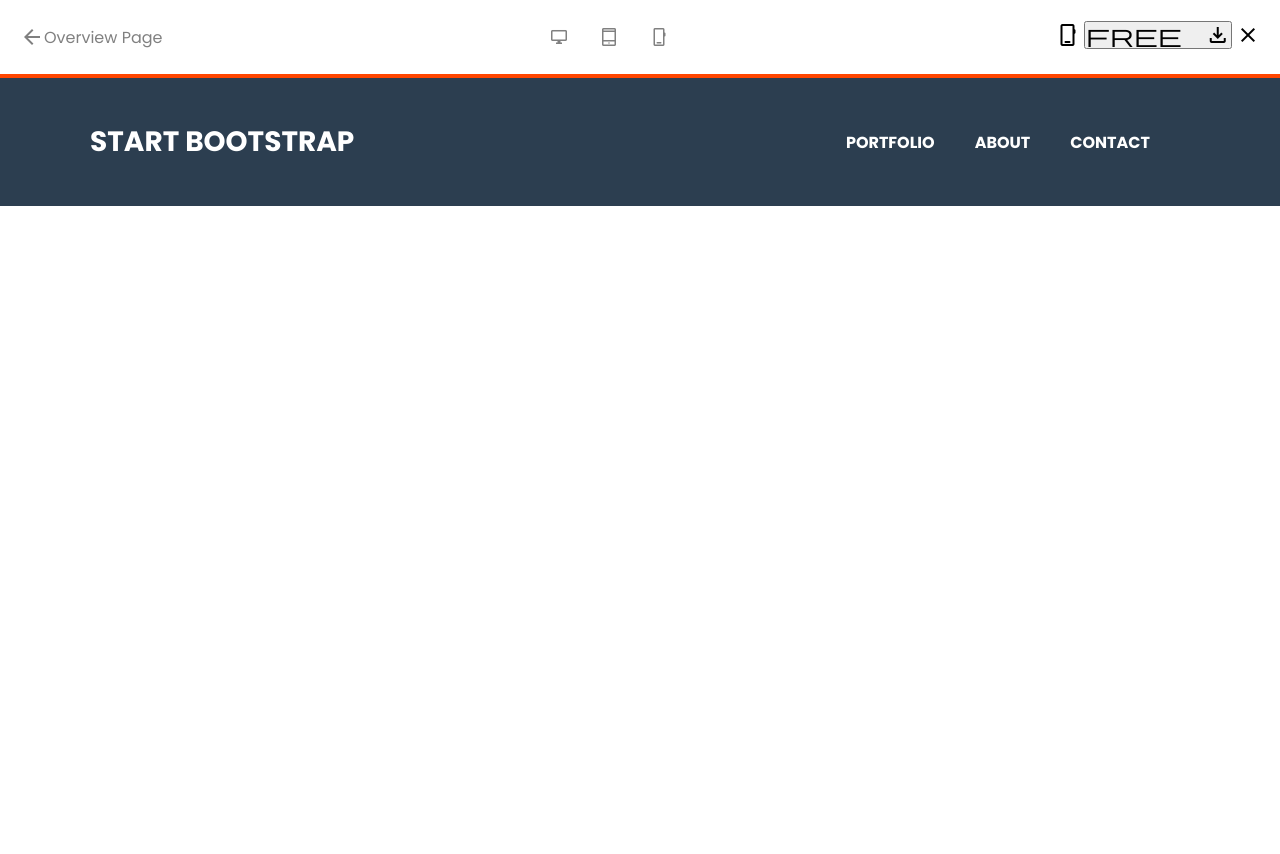
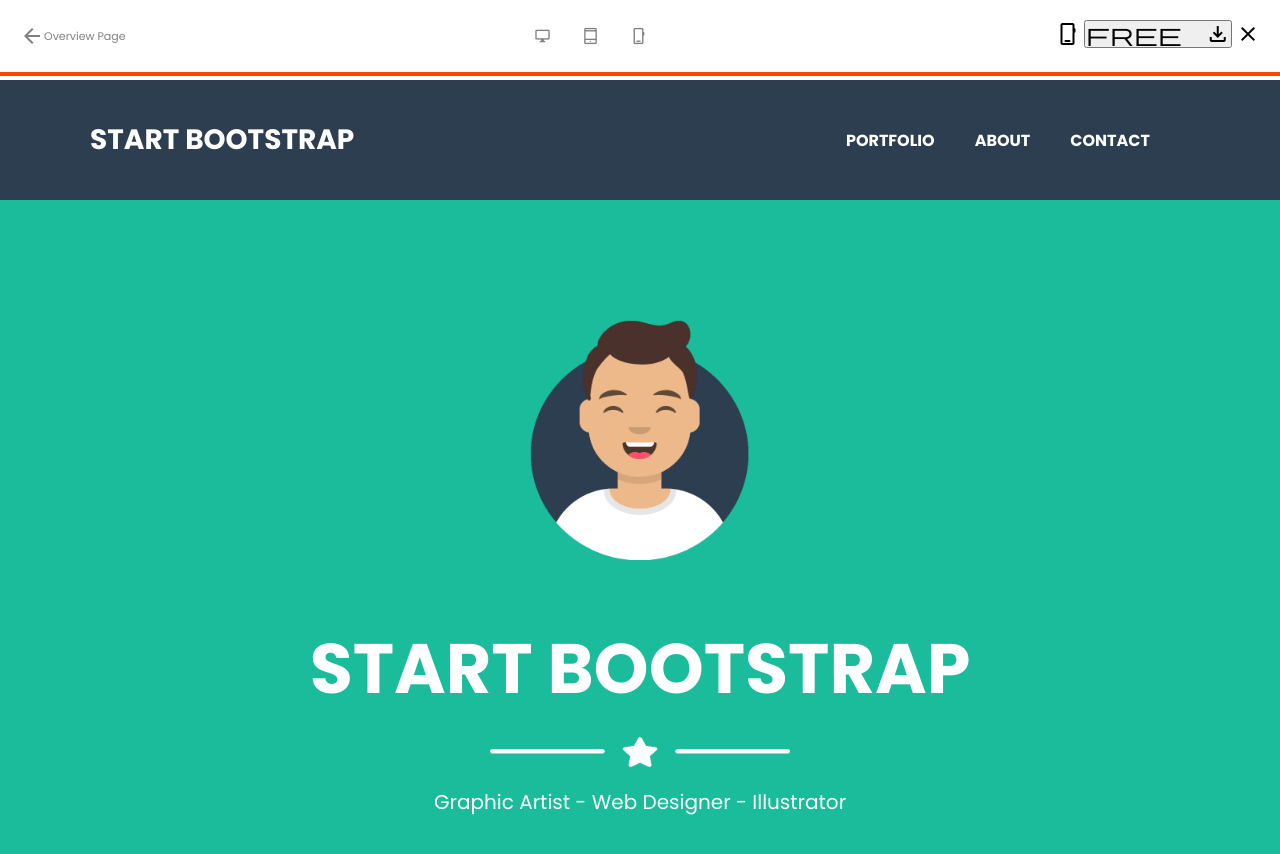
Before and after one commit to AliChrief/bootstrap-clone, a plain HTML site: page index.html in a window 1280 px wide. Before the commit the page ends 800 px from the top, so only its background shows below. Drawn offline with nearby package versions, Linux system fonts and the light colour scheme.

Commit message:
finsih the second section

```diff
--- a/css/style.css
+++ b/css/style.css
@@ -8,11 +8,15 @@
     scroll-behavior: smooth;
 
 }
+
+img {
+    height: 100%;
+  }
+
 /* header-section */
 header{
     background-color: #f0f0f0;
     width:100%;
-
     z-index: 999;
     display:flex;
     padding:12px 20px;
@@ -20,11 +24,13 @@ header{
     background-color: white;
     align-items: center;
     border-bottom: solid orangered 4px;
+    z-index: 999;
+    position:fixed;
 
 }
 .tablet-icons{
     margin: 15px;
-    font-size: 20px;
+    font-size: 18px;
 
 
 }
@@ -34,19 +40,25 @@ header{
 .mid-header{
     display: flex;
     justify-content: center;
+    text-align: center;
 }
 .start-header{
     display:flex;
     align-items: center;;
+    font-size:11px;
 }
 .nav-container{
     display: flex;
-    height: 16vh;
+    height: 15vh;
+    width:100%;
     background-color: #2C3E50;
     align-items: center;
     justify-content: space-between;
     color:white;
     padding: 0 90px;
+}
+.bootstrap-container{
+    padding-top: 10vh;
 }
 .bootstrap-paragraph{
     font-size: 28px;
@@ -63,3 +75,42 @@ header{
 .nav-links{
     padding-right:40px;
 }
+.start-bootstarp{
+    width:100%;
+    background-color:#1ABC9C ;
+    height:102vh;
+    padding-top: 15vh;
+
+}
+
+.profile {
+    display:flex;
+    justify-content: center;
+    width:100%;
+    text-align: center;
+  }
+  .profile>img{
+    width: 220px;;
+    height:240px;
+  }
+.subtitle{
+    color:white;
+    text-align: center;
+    padding-top:7vh;
+}
+ .subtitle > img{
+    width: 300px;
+    height:30px;
+
+ }
+
+ .title{
+    font-weight: bold;
+    font-size: 70px;
+    font-weight: bold;
+    padding-bottom: 15px;
+ }
+ .desc-type{
+    padding:20px 0;
+    font-size: 20px;
+ }
--- a/index.html
+++ b/index.html
@@ -31,14 +31,26 @@
     </header>
     <section class="bootstrap-container">
         <div class="nav-container">
+
         <p class="bootstrap-paragraph">START BOOTSTRAP</p>
         <nav class="nav-bar">
             <a class="nav-links">PORTFOLIO </a>
             <a class="nav-links">ABOUT</a>
             <a class="nav-links">CONTACT</a>
         </nav>
+        </div>
+        <div class="start-bootstarp">
+            <div class="profile">
+                <img src="./images/profile-pic.png">
+            </div>
+            <div class="subtitle">
+                <p class="title">START BOOTSTRAP </p>
+               <img src="./images/star.png">
+                <p class="desc-type">Graphic Artist - Web Designer - Illustrator</p>
+            </div>
+        </div>
 
-        </div>
+
     </section>
 
 
```
Also changed, not shown: images/cabin.png (added), images/cake.png (added), images/circus.png (added), images/desktop.png (added), images/dribble.png (added), images/facebook.png (added), images/game.png (added), images/github.png (added), images/linkedin.png (added), images/phone.png (added), images/profile-pic.png (added), images/safe.png (added), images/star.png (added), images/submarine.png (added), 2 more files.
